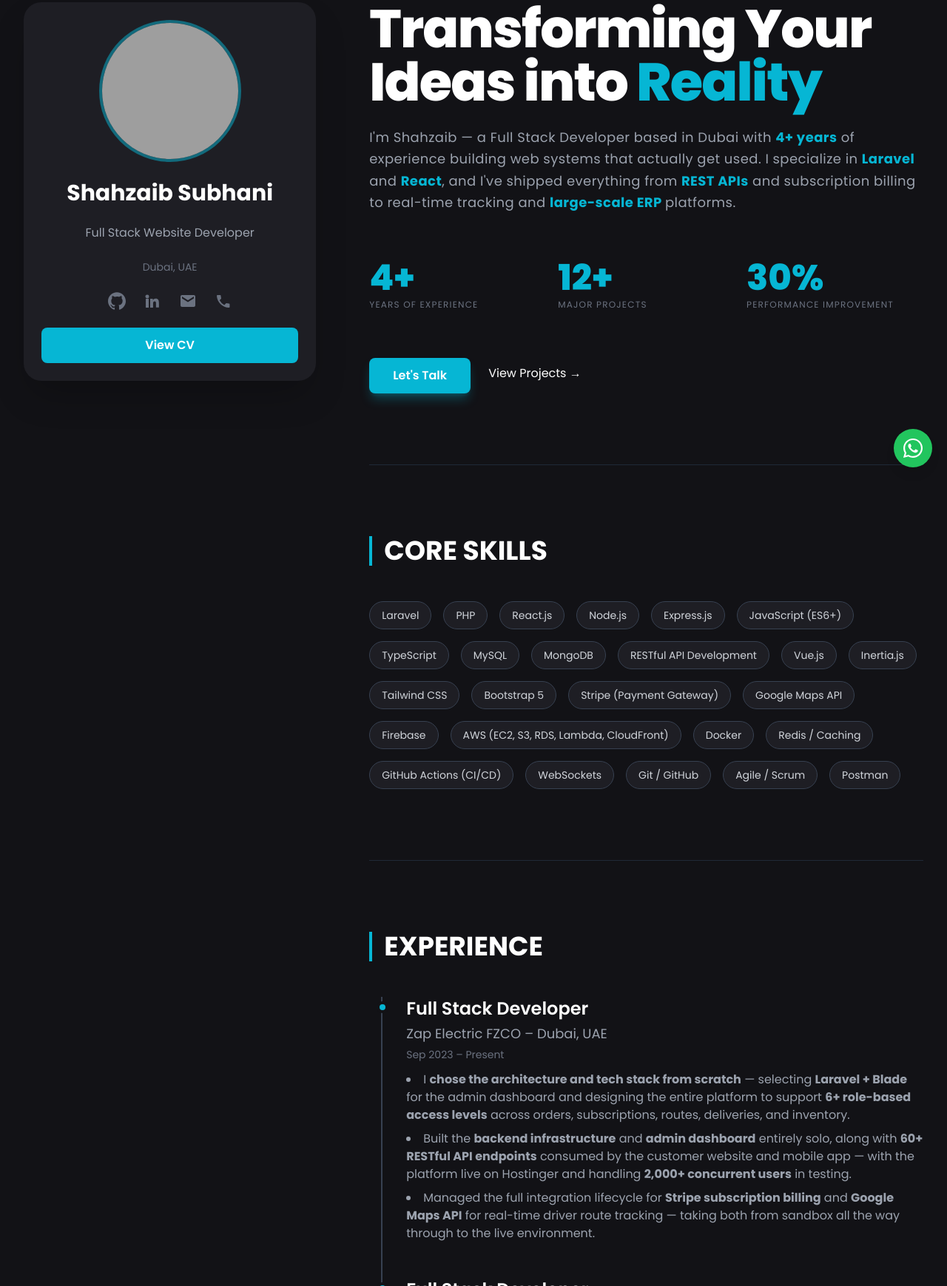
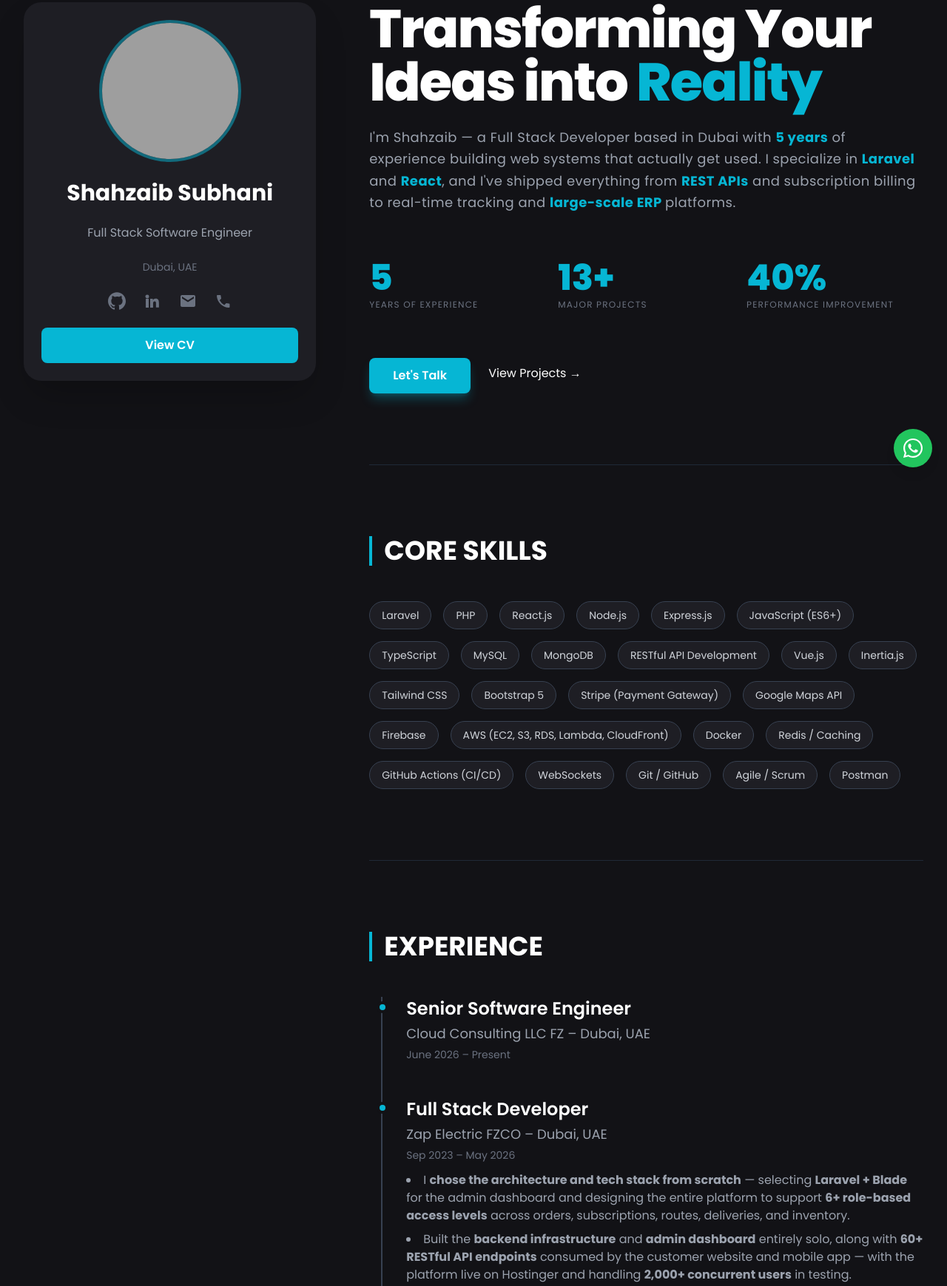
Before and after one commit to Shahzaib-Subhani/shahzaib-subhani.github.io, a plain HTML site: page index.html in a window 1280 px wide. Shown: the part 135-1874 px from the top of the page at 74% size. Drawn offline with nearby package versions, Linux system fonts and the light colour scheme; grey boxes are pictures that could not be loaded.

Commit message:
New designation

```diff
--- a/index.html
+++ b/index.html
@@ -3,7 +3,7 @@
   <head>
     <meta charset="UTF-8" />
     <meta name="viewport" content="width=device-width, initial-scale=1.0" />
-    <title>Shahzaib Subhani - Full Stack Developer</title>
+    <title>Shahzaib Subhani - Full Stack Software Engineer</title>
     <link rel="icon" type="image/png" href="./favicon/favicon-96x96.png" sizes="96x96" />
     <link rel="icon" type="image/svg+xml" href="./favicon/favicon.svg" />
     <link rel="shortcut icon" href="./favicon/favicon.ico" />
@@ -13,11 +13,11 @@
     <meta property="og:url" content="https://shahzaib-subhani.github.io/" />
     <meta
       property="og:title"
-      content="Shahzaib Subhani — Full Stack Developer"
+      content="Shahzaib Subhani — Full Stack Software Engineer"
     />
     <meta
       property="og:description"
-      content="Full Stack Developer with 4+ years of experience in PHP, Laravel, React.js and Node.js. Based in Dubai, UAE."
+      content="Software Engineer specializing in full-stack web applications with 5 years of experience in PHP, Laravel, React.js and Node.js. Based in Dubai, UAE."
     />
     <meta
       property="og:image"
@@ -29,7 +29,7 @@
         "@context": "https://schema.org",
         "@type": "Person",
         "name": "Shahzaib Ajmal Subhani",
-        "jobTitle": "Full Stack Developer",
+        "jobTitle": "Full Stack Software Engineer",
         "address": {
           "@type": "PostalAddress",
           "addressLocality": "Dubai",
@@ -148,7 +148,7 @@
 
           <!-- Name & Role -->
           <h1 class="text-3xl font-bold">Shahzaib Subhani</h1>
-          <p class="text-gray-400">Full Stack Website Developer</p>
+          <p class="text-gray-400">Full Stack Software Engineer</p>
           <p class="text-gray-500 text-sm">Dubai, UAE</p>
 
           <!-- Social Icons -->
@@ -243,7 +243,7 @@
             </h2>
             <p class="text-gray-400 text-lg mt-6 leading-relaxed tracking-wide">
               I'm Shahzaib — a Full Stack Developer based in Dubai with
-              <b class="text-cyan-500">4+ years</b> of experience building web
+              <b class="text-cyan-500">5 years</b> of experience building web
               systems that actually get used. I specialize in
               <b class="text-cyan-500">Laravel </b> and
               <b class="text-cyan-500">React</b>, and I've shipped everything
@@ -256,7 +256,7 @@
           <div class="grid grid-cols-2 sm:grid-cols-3 gap-8 sm:gap-4 mb-16">
             <div class="text-center sm:text-left">
               <p class="text-4xl md:text-5xl font-extrabold text-accent-purple">
-                4+
+                5
               </p>
               <p class="text-xs uppercase tracking-widest text-gray-500 mt-1">
                 Years of Experience
@@ -264,7 +264,7 @@
             </div>
             <div class="text-center sm:text-left">
               <p class="text-4xl md:text-5xl font-extrabold text-accent-purple">
-                12+
+                13+
               </p>
               <p class="text-xs uppercase tracking-widest text-gray-500 mt-1">
                 Major Projects
@@ -273,7 +273,7 @@
 
             <div class="text-center sm:text-left">
               <p class="text-4xl md:text-5xl font-extrabold text-accent-purple">
-                30%
+                40%
               </p>
               <p class="text-xs uppercase tracking-widest text-gray-500 mt-1">
                 PERFORMANCE IMPROVEMENT
@@ -322,6 +322,46 @@
           </h3>
 
           <div class="border-l-2 border-gray-700 space-y-12 ml-4">
+            <!-- Cloud Consulting -->
+            <div class="relative pl-8">
+              <div
+                class="absolute w-4 h-4 bg-accent-purple rounded-full mt-1.5 -left-2 border-4 border-dark-charcoal"
+              ></div>
+
+              <h4 class="text-2xl font-semibold text-white">
+                Senior Software Engineer
+              </h4>
+              <p class="text-lg text-gray-400 my-1">
+                Cloud Consulting LLC FZ – Dubai, UAE
+              </p>
+              <p class="text-sm text-gray-500">June 2026 – Present</p>
+
+              <!-- <ul
+                class="list-disc list-inside text-gray-400 text-base mt-3 space-y-2"
+              >
+                <li>
+                  I <b>chose the architecture and tech stack from scratch</b> —
+                  selecting <b>Laravel + Blade</b> for the admin dashboard and
+                  designing the entire platform to support
+                  <b>6+ role-based access levels</b> across orders,
+                  subscriptions, routes, deliveries, and inventory.
+                </li>
+                <li>
+                  Built the <b>backend infrastructure</b> and
+                  <b>admin dashboard</b> entirely solo, along with
+                  <b>60+ RESTful API endpoints</b> consumed by the customer
+                  website and mobile app — with the platform live on Hostinger
+                  and handling <b>2,000+ concurrent users</b> in testing.
+                </li>
+                <li>
+                  Managed the full integration lifecycle for
+                  <b>Stripe subscription billing</b> and
+                  <b>Google Maps API</b> for real-time driver route tracking —
+                  taking both from sandbox all the way through to the live
+                  environment.
+                </li>
+              </ul> -->
+            </div>
             <!-- ZAP POWER -->
             <div class="relative pl-8">
               <div
@@ -334,7 +374,7 @@
               <p class="text-lg text-gray-400 my-1">
                 Zap Electric FZCO – Dubai, UAE
               </p>
-              <p class="text-sm text-gray-500">Sep 2023 – Present</p>
+              <p class="text-sm text-gray-500">Sep 2023 – May 2026</p>
 
               <ul
                 class="list-disc list-inside text-gray-400 text-base mt-3 space-y-2"
```
